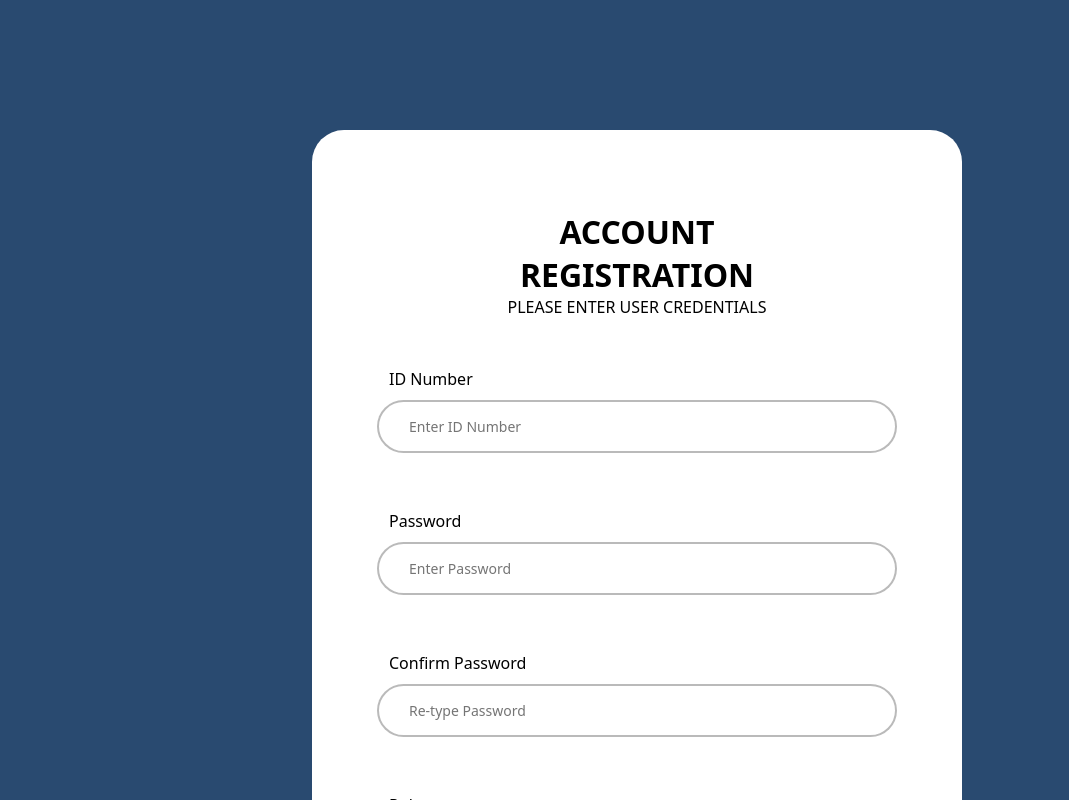
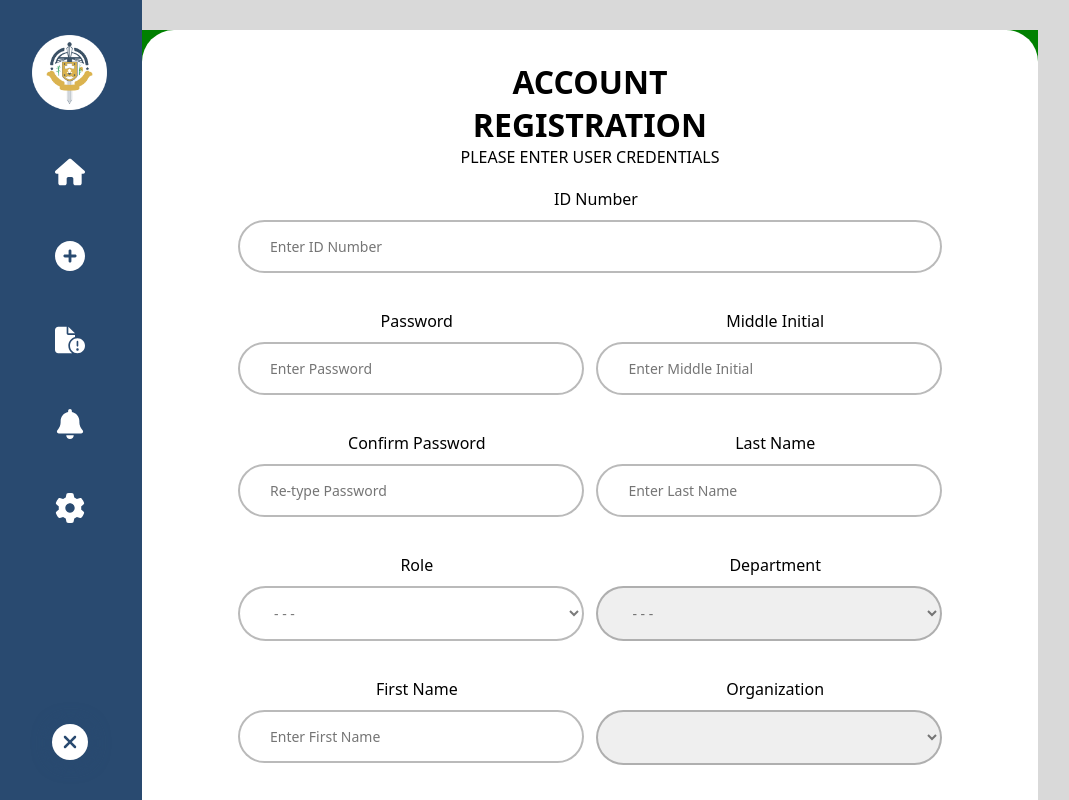
Before and after one commit to thirdyraza/cepheus-capstone-22, a React (Create React App) app in the folder main-app/client/: page /register in a window 1280 px wide. Shown: the top 800 px of the page, without its empty margins (3-1072 px from the left). Built offline with nearby package versions, Linux system fonts and the light colour scheme; a web font is replaced by a local one.

Commit message:
JS and CSS Update
[FIXED] Separate navigation link for Admin and Requestor

```diff
--- a/main-app/client/src/assets/scss/Notifications.scss
+++ b/main-app/client/src/assets/scss/Notifications.scss
@@ -2,7 +2,6 @@
     font-size: 13px;
     display: flex;
     flex-direction: column;
-    width: 92.4vw;
     min-height: 100vh;
     height: 100%;
     display: flex;
--- a/main-app/client/src/assets/scss/register.scss
+++ b/main-app/client/src/assets/scss/register.scss
@@ -1,38 +1,19 @@
-*{
-    font-weight: 500;
-    margin: 0;
-    padding: 0;
-    z-index: 1;
-    font-family: system-ui, -apple-system, BlinkMacSystemFont, 'Segoe UI', Roboto, Oxygen, Ubuntu, Cantarell, 'Open Sans', 'Helvetica Neue', sans-serif;
-}
 .main-reg{
-    /* height: 100vh; */
-    width: 100%;
-    display: flex;
-    justify-content: center;
-    align-items: center;
-    justify-items: center;
-}
-.logo{
-    margin: 30px 0 0 30px;
-    display: flex;
-}
-.logo img{
-    width: 85px;
-    position: fixed;
-}
+    background-color: green;
+    // width: 92.4vw;
+    // height: 96.7vh;
+    // display: flex;
+    // justify-content: center;
+    margin-left: auto;
+    margin-right: auto;
 
     .reg-container{
-    margin-top: 100px;
         margin-bottom: 70px;
         border-radius: 2em;
-    height: 100%;
-    width: 650px;
+        height: 95%;
+        width: 70vw;
         background-color: white;
-    display: flex;
-    flex-direction: column;
         padding-bottom: 3%;
-}
 
         .reg-wrap{
             width: 80%;
@@ -40,34 +21,69 @@
             margin-right: auto;
             display: flex;
             flex-direction: column;
+
+            .reg-branding{
+                margin-top: 30px;
+                margin-bottom: 20px;
+                text-align: center;
+
+                h1{
+                    font-weight: 700;
                 }
+            }
+        }
+    }
+}
+.logo{
+    margin: 30px 0 0 30px;
+    display: flex;
+    img{
+        width: 85px;
+        position: fixed;
+    }
+}
+
+
+
+
 
 .reg-inputs{
     display: flex;
     flex-direction: column;
-    margin-bottom: 35px;
-}
-.reg-inputs label{
+    margin-bottom: 15px;
+    justify-content: space-between;
+    align-items: center;
+
+
+    label{
         margin:0 0 10px 12px;
     }
 
-.reg-inputs input{
+    input, select{
         border: 0px solid;
         border:  2px rgba(34, 34, 34, 0.308) solid;
         border-radius: 100px;
         padding: 15px 30px;
         color: rgba(34, 34, 34, 0.596);
         font-size: 14px;
+        width: 27vw;
+    }
+    #idnum{
+        width: 55vw;
+    }
+}
+#role{
+    border: 0px solid;
+    border:  2px rgba(34, 34, 34, 0.308) solid;
+    border-radius: 100px;
+    padding: 15px 30px;
+    color: rgba(34, 34, 34, 0.596);
+    font-size: 14px;
+    background-color: #fff;
+    justify-content: center;
+    align-items: center;
 }
 
-.reg-branding{
-    margin-top: 80px;
-    margin-bottom: 50px;
-    text-align: center;
-}
-    .reg-branding h1{
-        font-weight: 700;
-}
 
 .reg-button{
     background-color: #294A70;
@@ -79,46 +95,19 @@
     width: 100%;
     justify-content: center;
     border: none;
-}
 
-.reg-button:hover{
+    &:hover{
         background-color: #E4A951;
         cursor: pointer;
     }
-
-.reg-inputs select{
-    border: 0px solid;
-    border:  2px rgba(34, 34, 34, 0.308) solid;
-    border-radius: 100px;
-    padding: 15px 30px;
-    color: rgba(34, 34, 34, 0.596);
-    font-size: 14px;
-    background-color: #fff;
-    width:255px;
-    justify-content: center;
-    align-items: center;
-}
-.reg-inputs #role{
-    border: 0px solid;
-    border:  2px rgba(34, 34, 34, 0.308) solid;
-    border-radius: 100px;
-    padding: 15px 30px;
-    color: rgba(34, 34, 34, 0.596);
-    font-size: 14px;
-    background-color: #fff;
-    width: 100%;
-    justify-content: center;
-    align-items: center;
 }
 
 .reg-select{
     display: flex;
     flex-direction: row;
-
+    select{
+        margin-right: 10px;
     }
-
-.reg-select select{
-    margin-right: 10px;
 }
 
 .error{
@@ -136,3 +125,8 @@
     border-radius: 15px;
     background-color: antiquewhite;
 }
+
+.reg-inputs-divider{
+    display: grid;
+    grid-template-columns: 1fr 1fr;
+}
--- a/main-app/client/src/assets/scss/sidenav.scss
+++ b/main-app/client/src/assets/scss/sidenav.scss
@@ -70,6 +70,9 @@
     margin: 15px 0;
     padding: 12px;
     border-radius: 100%;
+    display: flex;
+    justify-content: center;
+    align-items: center;
 
     .icons {
       width: 30px;
--- a/main-app/client/src/pages/Main.js
+++ b/main-app/client/src/pages/Main.js
@@ -1,12 +1,11 @@
 import { Outlet } from "react-router";
-import Sidenav from './Sidenav_User'
+import Sidenav from './Sidenav_Admin'
 
 const Main = () => {
   return (
 
     <div className="app">
       <div id="side">
-        <Sidenav />
       </div>
       <div id="home">
         <Outlet />
--- a/main-app/client/src/pages/MainForm.js
+++ b/main-app/client/src/pages/MainForm.js
@@ -38,11 +38,11 @@ const MainForm=() =>{
     ]);
 
     return(
-        <div className="app">
+    <div className="app">
         <div id="side">
           <Sidenav />
         </div>
-        <div>
+        <div id="home">
         <div>
                 <link href='https://unpkg.com/boxicons@2.1.4/css/boxicons.min.css' rel='stylesheet'/>
                 <div className="form-container">
@@ -133,7 +133,7 @@ const MainForm=() =>{
                 </div>
             </div>
         </div>
-      </div>
+    </div>
 
     )
 }
--- a/main-app/client/src/pages/Notifications.js
+++ b/main-app/client/src/pages/Notifications.js
@@ -62,7 +62,7 @@ const NotificationsPage = () => {
         <div id="side">
           <Sidenav />
         </div>
-        <div>
+        <div id="home">
         <div className='notifications'>
             <link href='https://unpkg.com/boxicons@2.1.4/css/boxicons.min.css' rel='stylesheet'/>
 
--- a/main-app/client/src/pages/Register.js
+++ b/main-app/client/src/pages/Register.js
@@ -2,6 +2,7 @@ import { useState } from 'react';
 import { useNavigate } from 'react-router-dom'
 import '../assets/scss/register.scss'
 import logo from '../assets/images/logo.png'
+import Sidenav from './Sidenav_User'
 
 function App() {
   // declaring all data to be caught in the form
@@ -129,7 +130,12 @@ function App() {
   }
 
   return (
-  <body>
+
+    <div className="app">
+    <div id="side">
+      <Sidenav />
+    </div>
+    <div>
       <div>
         <div class="logo">
             <img src={logo} alt="" />
@@ -143,8 +149,9 @@ function App() {
                   <p> PLEASE ENTER USER CREDENTIALS</p>
                   {errForm && <div className="form-error"> {errForm} </div>}
               </div>
+
               <form onSubmit={registerUser}>
-                    <div class="reg-inputs-cont">
+
                     <div class="reg-inputs">
                         <label for="idnum">ID Number</label>
                         <input
@@ -160,7 +167,9 @@ function App() {
                         <br />
                         {errIdnum && <div className="error"> {errIdnum} </div>}
                     </div>
-
+                    <div class="reg-inputs-divider">
+                  {/* Divider Start */}
+                  <div>
                     <div class="reg-inputs">
                         <label for="pass">Password</label>
                         <input
@@ -221,6 +230,12 @@ function App() {
                         <br />
                         {errFname && <div className="error"> {errFname} </div>}
                     </div>
+
+                  </div>
+                  {/* Divider End */}
+
+                  {/* Divider Start*/}
+                  <div>
                     <div class="reg-inputs">
                         <label for="MI">Middle Initial</label>
                         <input
@@ -252,7 +267,6 @@ function App() {
                         {errLname && <div className="error"> {errLname} </div>}
                     </div>
 
-                        <div className='reg-select'>
                     <div class="reg-inputs">
                         <label for="Dept">Department</label>
                         <select
@@ -283,6 +297,7 @@ function App() {
                         {errOrg && <div className="error"> {errOrg} </div>}
                     </div>
                   </div>
+                  {/* Divider End */}
 
               </div>
                 <input type="submit" class="reg-button" value="REGISTER"/>
@@ -291,10 +306,12 @@ function App() {
 
             </div>
           </div>
-
         </div>
       </div>
-  </body>
+    </div>
+  </div>
+
+
   );
 }
 
--- a/main-app/client/src/pages/Sidenav_Admin.js
+++ b/main-app/client/src/pages/Sidenav_Admin.js
@@ -24,7 +24,7 @@ function openSide(){
     document.getElementById('open').style.cssText = 'opacity: 0%';
 }
 
-export default function TodoList() {
+export default function Sidenav_Admin() {
   return (
     <div class="main">
         <div id='open'class='open' onClick={openSide}>
--- a/main-app/client/src/pages/Sidenav_User.js
+++ b/main-app/client/src/pages/Sidenav_User.js
@@ -24,7 +24,7 @@ function openSide(){
     document.getElementById('open').style.cssText = 'opacity: 0%';
 }
 
-export default function TodoList() {
+export default function Sidenav_User() {
   return (
     <div class="main">
         <div id='open'class='open' onClick={openSide}>
```
Also changed, not shown: main-app/client/src/pages/Home-Admin.js (+11 -11 lines), main-app/client/src/pages/Home-User.js (+30 -113 lines). Lines whose indentation alone changed are shown as unchanged.
